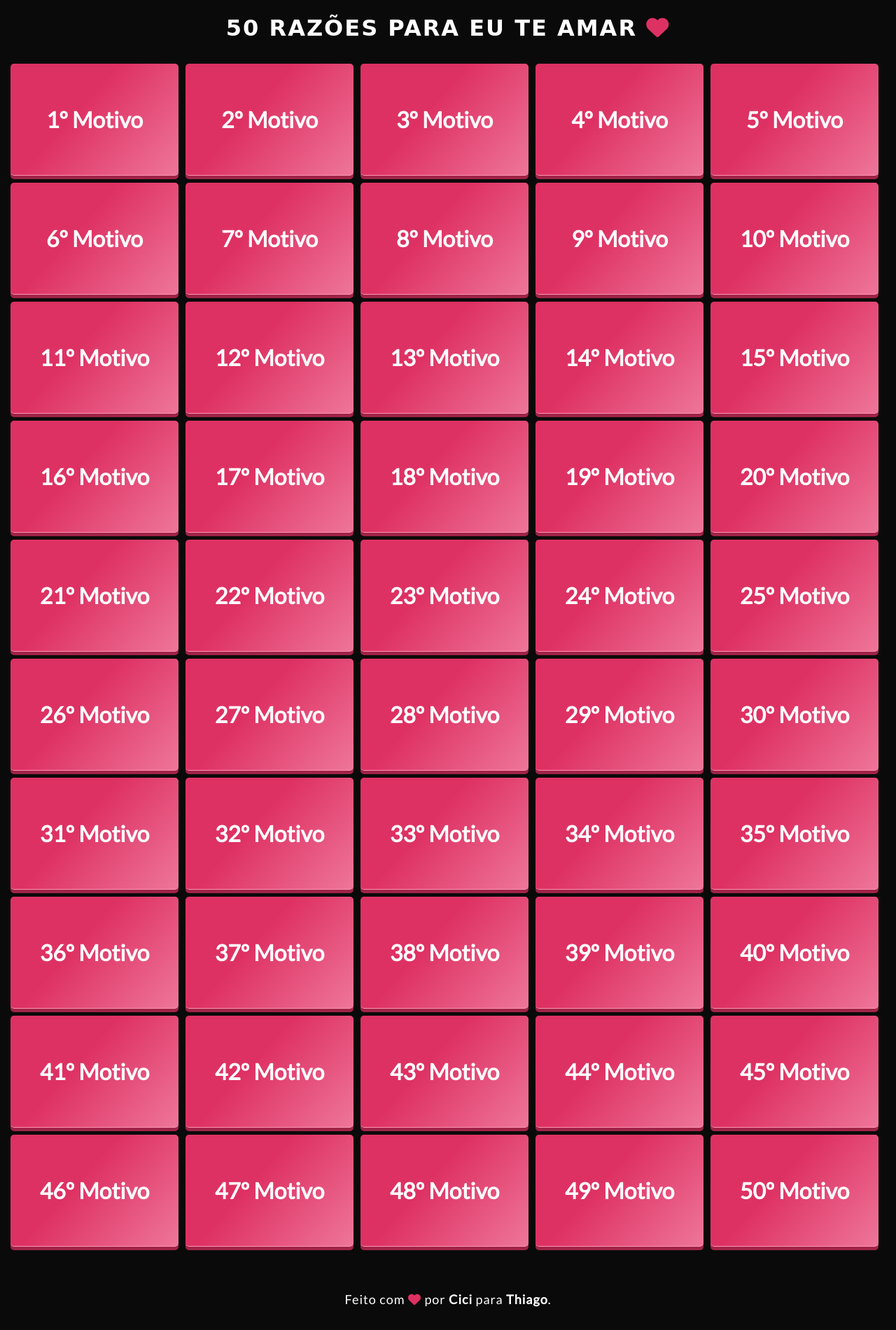
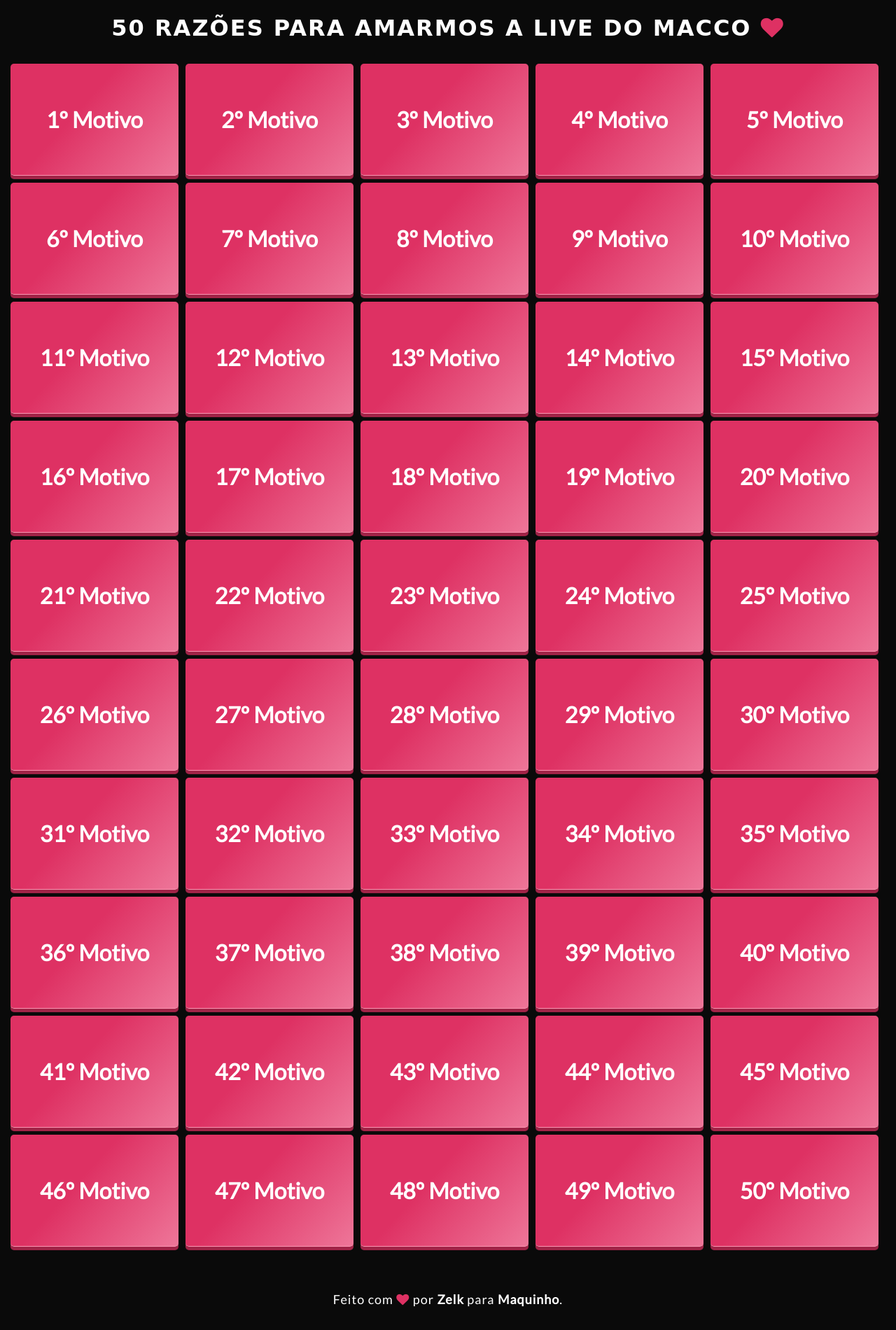
Before and after one commit to breathinks/cicilovespedro, a plain HTML site: page index.html in a window 1280 px wide. Shown: the whole page at 70% size. Drawn offline with Linux system fonts and the light colour scheme; a web font is replaced by a local one.

Commit message:
Update index.html

```diff
--- a/index.html
+++ b/index.html
@@ -9,11 +9,11 @@
     <link rel="stylesheet" href="assets/css/style.css">
     <link rel="stylesheet" href="https://cdnjs.cloudflare.com/ajax/libs/font-awesome/4.7.0/css/font-awesome.min.css">
 
-    <title>50 razões para eu te amar...</title>
+    <title>50 razões para amarmos sua live...</title>
 </head>
 <body>
     <div class="top">
-        <h1>50 RAZÕES PARA EU TE AMAR <i class="fa fa-heart"></i></h1>
+        <h1>50 RAZÕES PARA AMARMOS A LIVE DO MACCO <i class="fa fa-heart"></i></h1>
     </div>
     <div class="container">
         <div class="box" onclick="reason1()">
@@ -219,9 +219,9 @@
     </div>
 
     <footer>
-        <h6>Feito com <i class="fa fa-heart"></i> por <span>Cici</span> para <span>Thiago</span>.</h6>
+        <h6>Feito com <i class="fa fa-heart"></i> por <span>Zelk</span> para <span>Maquinho</span>.</h6>
     </footer>
-    <script src="assets/js/main.js"></script>
+    <script src="assets/js/main.js"></scri
     <script src="https://kit.fontawesome.com/1942794f8c.js" crossorigin="anonymous"></script>
 </body>
 </html>
```
